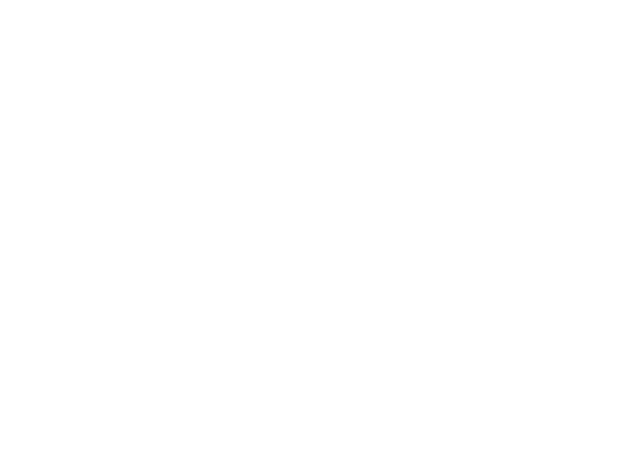
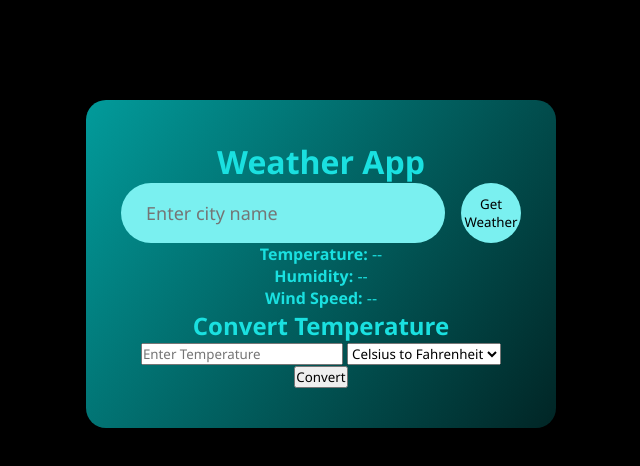
Before and after one commit to Nandini314-eng/HTML-CSS-, a plain HTML site: page weather_index.html in a window 1280 px wide. Shown: the whole page, without its empty margins (319-959 px from the left). Drawn offline with Linux system fonts and the light colour scheme.

Commit message:
Update weather_index.html

```diff
--- a/weather_index.html
+++ b/weather_index.html
@@ -1,9 +1,38 @@
 <!DOCTYPE html>
 <html lang="en">
 <head>
-    <meta charset="UTF-8">
-    <meta name="viewport" content="width=device-width, initial-scale=1.0">
-    <title>CALCULATOR</title>
-    <link  rel="stylesheet" href="style.css">
+  <meta charset="UTF-8" />
+  <meta name="viewport" content="width=device-width, initial-scale=1.0"/>
+  <title>Weather App</title>
+  <link rel="stylesheet" href="weather_style.css" />
 </head>
 <body>
+  <div class="card">
+    <h1>Weather App</h1>
+
+    <div class="search">
+      <input type="text" id="cityInput" placeholder="Enter city name">
+      <button onclick="getWeather()">Get Weather</button>
+    </div>
+
+    <div class="weather-details">
+      <p><strong>Temperature:</strong> <span id="temperature">--</span></p>
+      <p><strong>Humidity:</strong> <span id="humidity">--</span></p>
+      <p><strong>Wind Speed:</strong> <span id="wind">--</span></p>
+    </div>
+
+    <div class="converter">
+      <h2>Convert Temperature</h2>
+      <input type="number" id="tempInput" placeholder="Enter Temperature">
+      <select id="conversionType">
+        <option value="CtoF">Celsius to Fahrenheit</option>
+        <option value="FtoC">Fahrenheit to Celsius</option>
+      </select>
+      <button onclick="convertTemperature()">Convert</button>
+      <p id="convertedResult"></p>
+    </div>
+  </div>
+
+  <script src="weather_script.js"></script>
+</body>
+</html>
```
